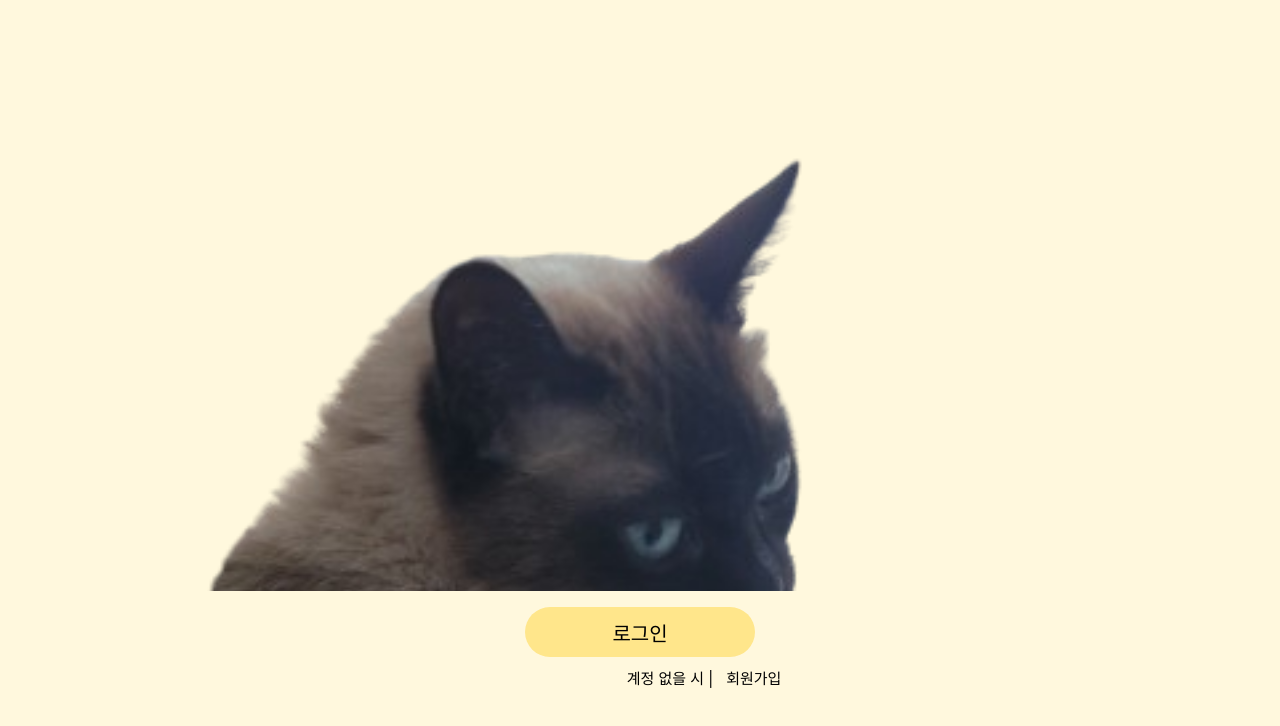
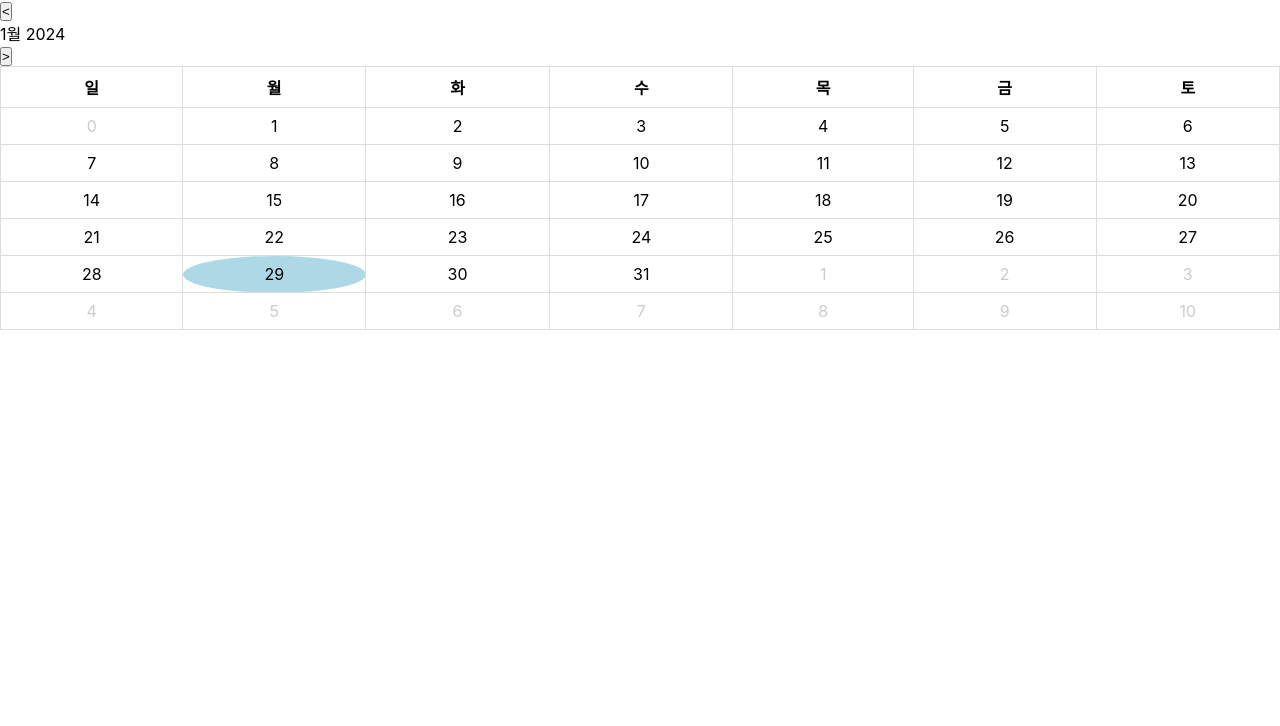
Before and after one commit to Yusmin97/petCheckApp, a React (Create React App) app: page / in a window 1280 px wide. Shown: the top 726 px of the page. Built offline with nearby package versions, Linux system fonts and the light colour scheme.

Commit message:
✨ Feat: 캘린더 컴포넌트 추가

```diff
--- a/src/App.tsx
+++ b/src/App.tsx
@@ -1,19 +1,12 @@
 import React from 'react';
 import './App.css';
+import Calendar from './page/calender/Calendar';
+
 
 function App() {
   return (
     <div className="App">
-      <div className="container">
-        <div className="cat_logo"></div>
-        <div className="login">
-          <button className="login_btn">로그인</button>
-        </div>
-        <div className="join">
-          <p className='join_p'>계정 없을 시 |</p>
-          <button className='join_btn'>회원가입</button>
-        </div>
-      </div>
+      <Calendar />
     </div>
   );
 }
```
